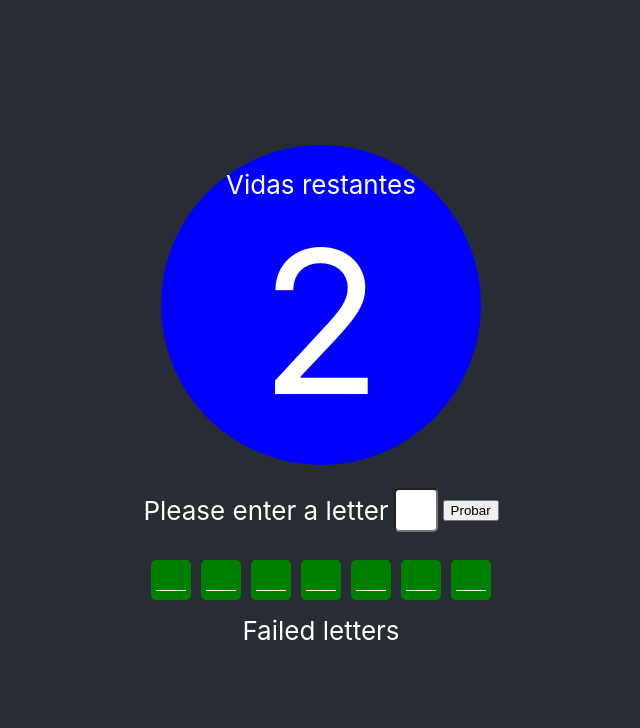
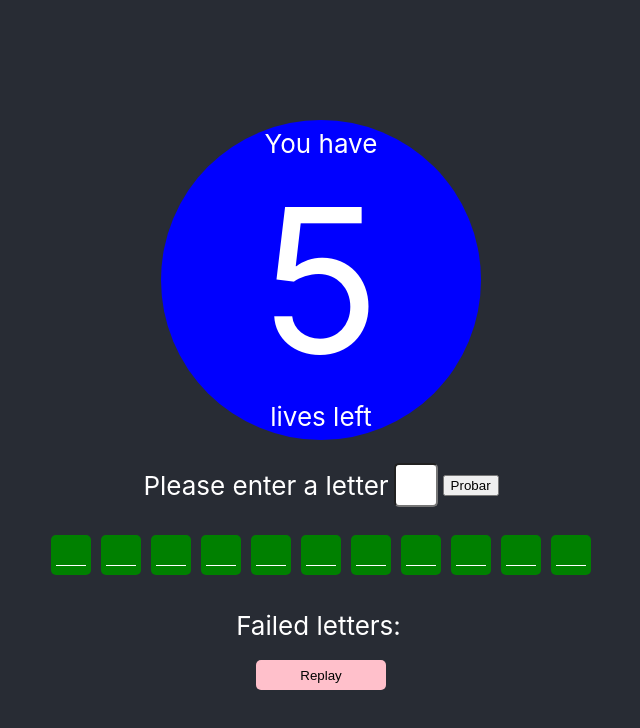
Before and after one commit to aledeloss/hangman-game, a React (Create React App) app: page / in a window 1280 px wide. Shown: the top 728 px of the page, without its empty margins (319-959 px from the left). Built offline with nearby package versions, Linux system fonts and the light colour scheme.

Commit message:
winGame function and lower/upperCase management

```diff
--- /dev/null
+++ b/src/components/Button/Button.jsx
@@ -0,0 +1,12 @@
+import React from "react";
+import "./Button.scss";
+
+const Button = ({ label, handleClick }) => {
+  return (
+    <button className="button" onClick={handleClick}>
+      {label}
+    </button>
+  );
+};
+
+export default Button;
--- /dev/null
+++ b/src/components/Button/Button.scss
@@ -0,0 +1,7 @@
+.button {
+    background-color: pink;
+    width: 130px;
+    height: 30px;
+    border: none;
+    border-radius: 5px;
+}
--- a/src/components/FailedLetters/FailedLetters.jsx
+++ b/src/components/FailedLetters/FailedLetters.jsx
@@ -10,7 +10,7 @@ const FailedLetters = ({word}) => {
 
   return (
     <div className="failedLetters">
-      <div className="failedLetters__title">Failed letters</div>
+      <div className="failedLetters__title">Failed letters:</div>
       <div className="failerLetters__list">{letterRender}</div>
     </div>
   );
--- a/src/components/FailedLetters/FailedLetters.scss
+++ b/src/components/FailedLetters/FailedLetters.scss
@@ -1,7 +1,11 @@
 .failedLetters {
+    display: flex;
     height: 50px;
+    align-items: center;
+    margin: 10px;
 }
 .failerLetters__list {
     display: flex;
     flex-direction: row;
+    margin-right: 5px;
 }
--- a/src/components/Game/Game.jsx
+++ b/src/components/Game/Game.jsx
@@ -5,10 +5,11 @@ import Hangman from '../Hangman/Hangman';
 import Input from '../Input/Input';
 import Word from '../Word/Word';
 import FailedLetters from '../FailedLetters/FailedLetters';
+import Button from '../Button/Button';
 import Modal from '../Modal/Modal';
 
 const Game = () => {
-  const [lives, setLives] = useState(2);
+  const [lives, setLives] = useState(5);
   const [isActive, setIsActive] = useState(true);
   const [input, setInput] = useState('');
   const [enteredLetters, setEnteredLetters] = useState([]);
@@ -24,8 +25,8 @@ const Game = () => {
   };
 
   // Word building
-  const originalWord = 'calamar';
-  const splitWord = originalWord.split('').map((letter) => {
+  const originalWord = 'vacunatorio';
+  const splitWord = originalWord.toUpperCase().split('').map((letter) => {
     return {
       letter: letter,
       status: 'hidden',
@@ -42,27 +43,42 @@ const Game = () => {
       if (el.letter === input) {
         el.status = 'hit';
         setWord(() => [...word]);
+        return winGame(input);
       }
     };
     word.forEach(changeLetterStatus);
     if (!word.find((el) => el.letter === input)) {
       setFailedLetters([...failedLetters, input]);
       setLives(lives - 1);
-    return endGame(lives);
+    return looseGame(lives);
     }
     console.log(input)
   };
 
-  // Lives checking
-  const endGame = () => {
+  // Game ending
+  const looseGame = () => {
     if(lives <= 1){
       setIsActive(false)
       word.map(letter => letter.status = 'showed')
       setModalContent('No lives left, you lost');
-      setShow(true);
+      return setShow(true);
     }
     console.log(lives)
   };
+  const winGame = () => {
+    if(word.every(letter => letter.status === 'hit')){
+      setIsActive(false)
+      setModalContent('You won, good work :)');
+      return setShow(true);
+    }
+    console.log(lives)
+  };
+
+  // Replay
+  const handleReplayClick = () => {
+    alert('Replay!');
+  }
+
   // Validatations
   const isRepeated = (input) =>
     enteredLetters.find((letter) => letter === input) && true;
@@ -70,7 +86,7 @@ const Game = () => {
 
   // Events handling
   const handleChange = (evt) => {
-    setInput(evt.target.value);
+    setInput(evt.target.value.toUpperCase());
   };
   const handleSubmit = (e) => {
     e.preventDefault();
@@ -87,7 +103,7 @@ const Game = () => {
     checkLetter(input, word);
     console.log(isActive);
   };
-  console.log('ahora sí isActive', endGame);
+  console.log('ahora sí isActive', looseGame);
 
   return (
     <div className="game">
@@ -100,6 +116,7 @@ const Game = () => {
       />
       <Word word={word} input={input} isActive={false} lostGame={true} />
       <FailedLetters word={failedLetters} input={input} lostGame={true} />
+      <Button label='Replay' handleClick={handleReplayClick} />
       <Modal show={show} handleClose={hideModal} content={modalContent} />
     </div>
   );
--- a/src/components/Hangman/Hangman.jsx
+++ b/src/components/Hangman/Hangman.jsx
@@ -3,10 +3,11 @@ import './Hangman.scss'
 const Hangman = ({lives}) => {
     return(
         <div className="hangman">
-            Vidas restantes
+            You have
             <div className="hangman__number">
             {lives}
             </div>
+            lives left
         </div>
     )
 }
```
